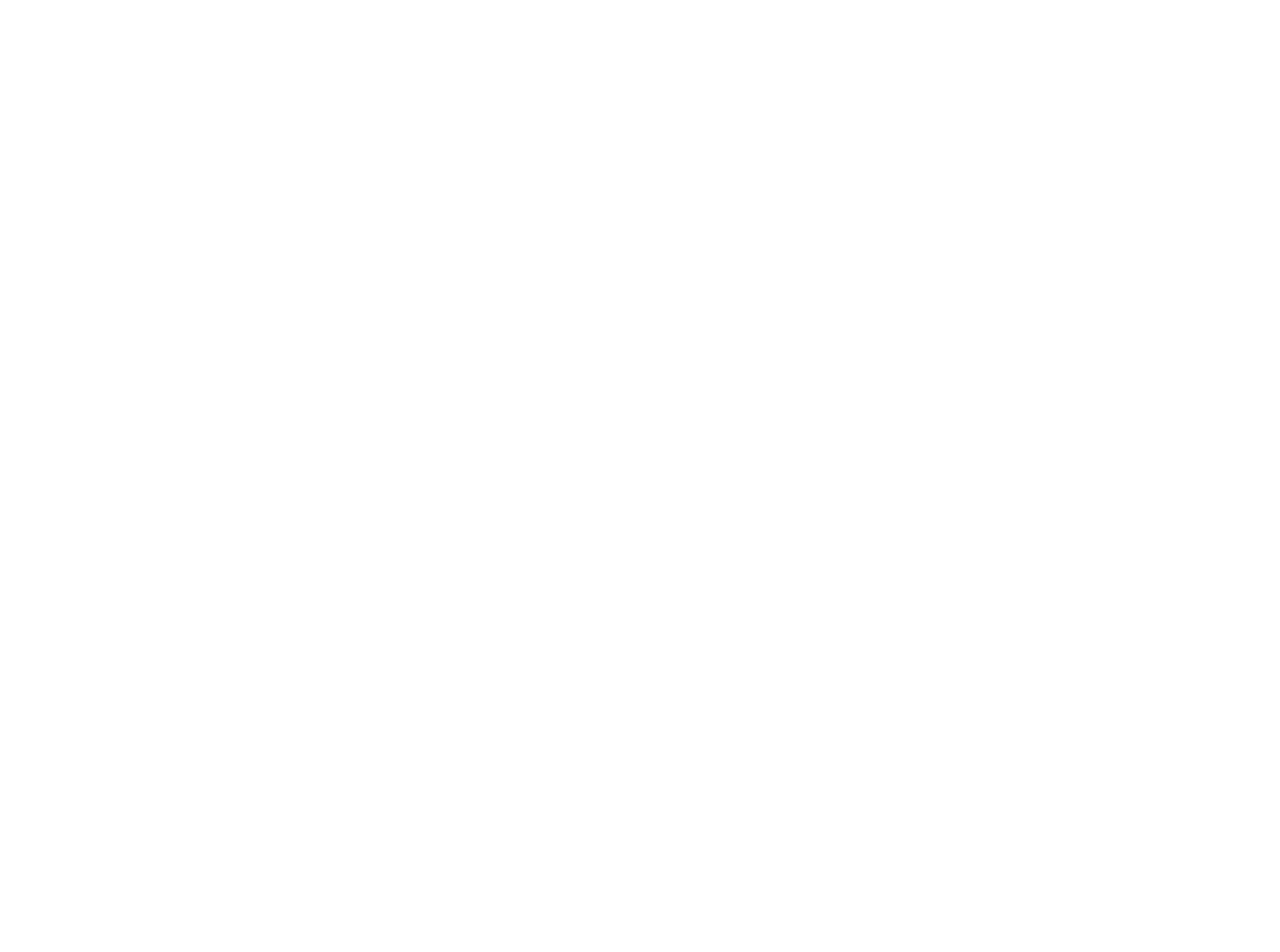
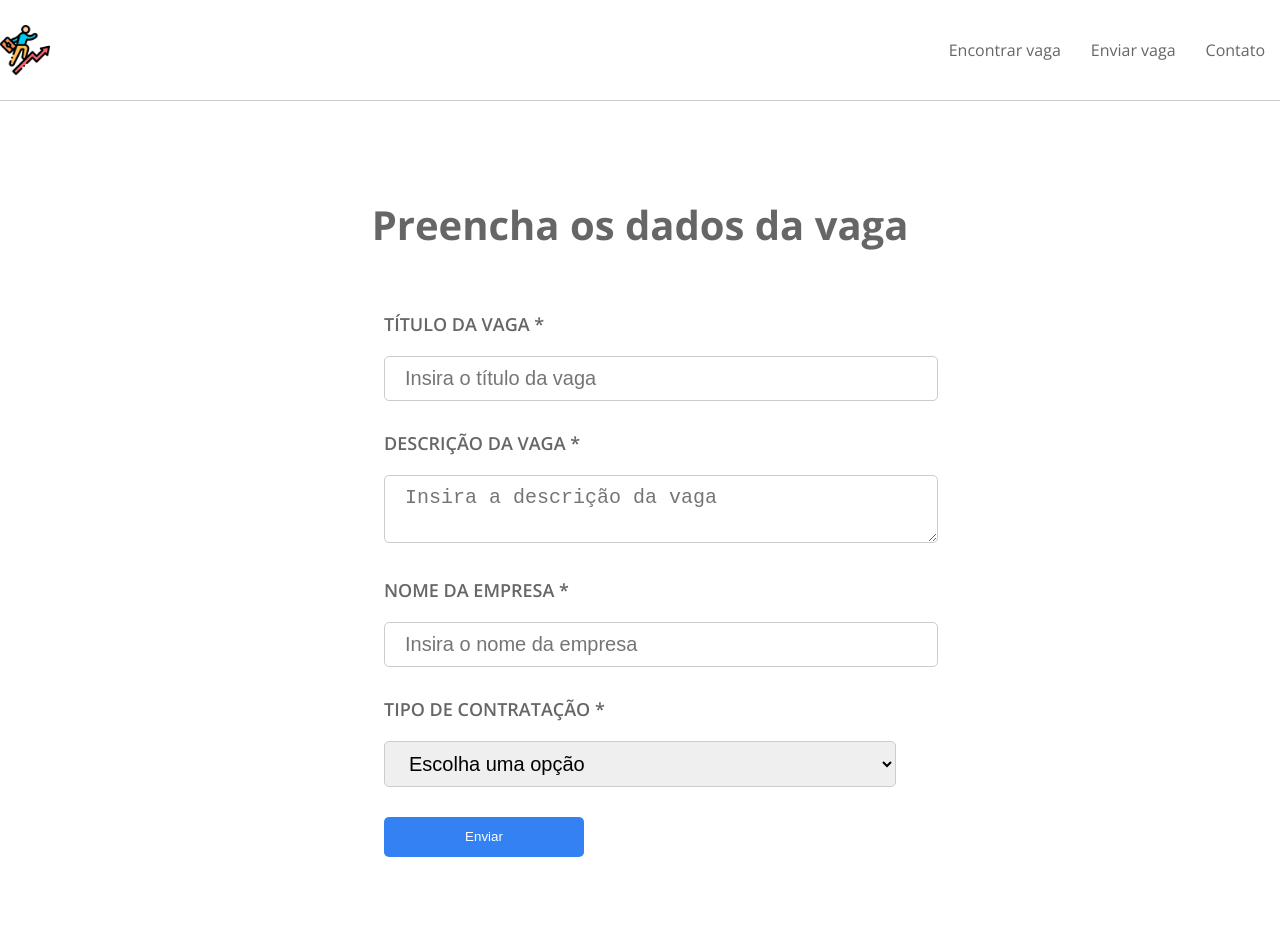
Before and after one commit to Danny-codes/JobFinder-react, a JavaScript app: page /send-job in a window 1280 px wide. Before the commit this address had no page. Shown: the top 952 px of the page. Before the commit the page ends 800 px from the top, so only its background shows below. Built offline with nearby package versions, Linux system fonts and the light colour scheme.

Commit message:
Adding the sendJob page and starting to add style

```diff
--- a/src/App.js
+++ b/src/App.js
@@ -1,7 +1,8 @@
-import { Route, Redirect, Routes } from "react-router-dom";
+import { Route, Routes } from "react-router-dom";
 
 import InitialPage from "./pages";
 import FindJobs from "./pages/FindJobs";
+import SendJob from "./pages/SendJob";
 
 function App() {
   return (
@@ -9,6 +10,7 @@
       <Routes>
         <Route path="/" element={<InitialPage />} />
         <Route path='find-job' element={<FindJobs />} />
+        <Route path='send-job' element={<SendJob/>} />
       </Routes>
     </>
   );
--- a/src/components/Reutilized/Header.js
+++ b/src/components/Reutilized/Header.js
@@ -1,6 +1,6 @@
 import styles from './Header.module.css'
 import { Link } from "react-router-dom";
-import FindJobs from '../../pages/FindJobs';
+
 const Header = () => {
     return(
         <header className={styles.header}>
@@ -9,7 +9,7 @@
                 <img id="logo" src="img/logo.png" alt="JobFinder" />
                 <ul>
                     <li><Link to='find-job'>Encontrar vaga</Link></li>
-                    <li><Link to=''>Enviar vaga</Link></li>
+                    <li><Link to='send-job'>Enviar vaga</Link></li>
                     <li><Link to=''>Contato</Link></li>
                 </ul>
                 </div>
--- /dev/null
+++ b/src/components/SendJobComponents/Form.js
@@ -0,0 +1,28 @@
+import styles from './Form.module.css'
+
+const Form = () => {
+
+    return(
+        <main className={styles.main}>
+            <h1>Preencha os dados da vaga</h1>
+            <form>
+                <label htmlFor='title'>Título da vaga *</label>
+                <input type='text'  id='title' placeholder='Insira o título da vaga'/>
+                <label htmlFor='title'>Descrição da vaga *</label>
+                <textarea  type='text-field'  id='title' placeholder='Insira a descrição da vaga'/>
+                <label htmlFor='company'>Nome da empresa *</label>
+                <input type='text'  id='company' placeholder='Insira o nome da empresa'/>
+                <label htmlFor='contract'>Tipo de contratação *</label>
+                <select name='contract' id='contract'>
+                    <option>Escolha uma opção</option>
+                    <option>PJ</option>
+                    <option>CLT</option>
+                    <option>Free Lancer</option>
+                </select>
+                <button>Enviar</button>
+            </form>
+        </main>
+    )
+}
+
+export default Form
--- /dev/null
+++ b/src/components/SendJobComponents/Form.module.css
@@ -0,0 +1,47 @@
+.main{
+    padding-top: 170px;
+    text-align: center;
+    color: #666;
+}
+
+.main h1{
+   font-size: 40px;
+   margin-bottom: 60px;
+}
+
+.main form {
+     width: 40%;
+     margin: 0 auto;
+     text-align: left;
+     font-weight: 600;
+     font-size: 18px;
+
+}
+
+.main label{
+    text-transform: uppercase;
+    display: block;
+    margin-bottom: 20px;
+}
+
+.main form input, .main form textarea, .main form select{
+    min-width: 100%;
+    width: 100%;
+    border: 1px solid #ccc ;
+    border-radius: 5px;
+    font-size: 20px;
+    padding: 10px 20px;
+    margin-bottom: 30px;
+    font-weight: 300;
+}
+
+.main Button{
+    width: 15em;
+    height: 3em;
+    background-color: #3381f3;
+    color: white;
+    border: none;
+    border-radius:  5px;
+    margin-bottom: 200px;
+
+}
--- /dev/null
+++ b/src/pages/SendJob.js
@@ -0,0 +1,15 @@
+import Footer from "../components/Reutilized/Footer"
+import Header from "../components/Reutilized/Header"
+import Form from "../components/SendJobComponents/Form"
+
+const SendJob = () => {
+    return(
+        <>
+            <Header />
+            <Form />
+            <Footer />
+        </>
+    )
+}
+
+export default SendJob
```
Also changed, not shown: src/components/Reutilized/Footer.js (+9 -4 lines).
